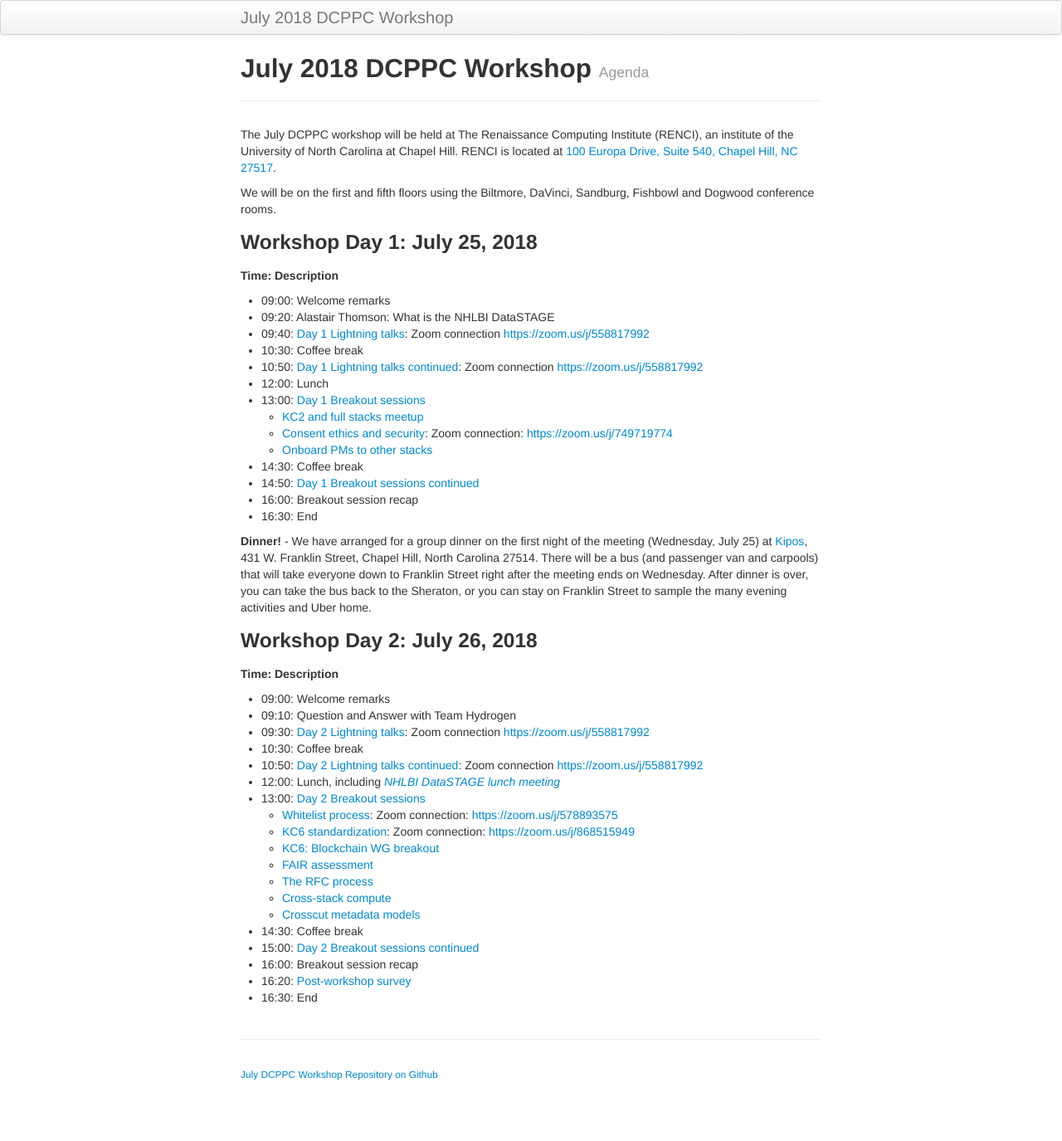
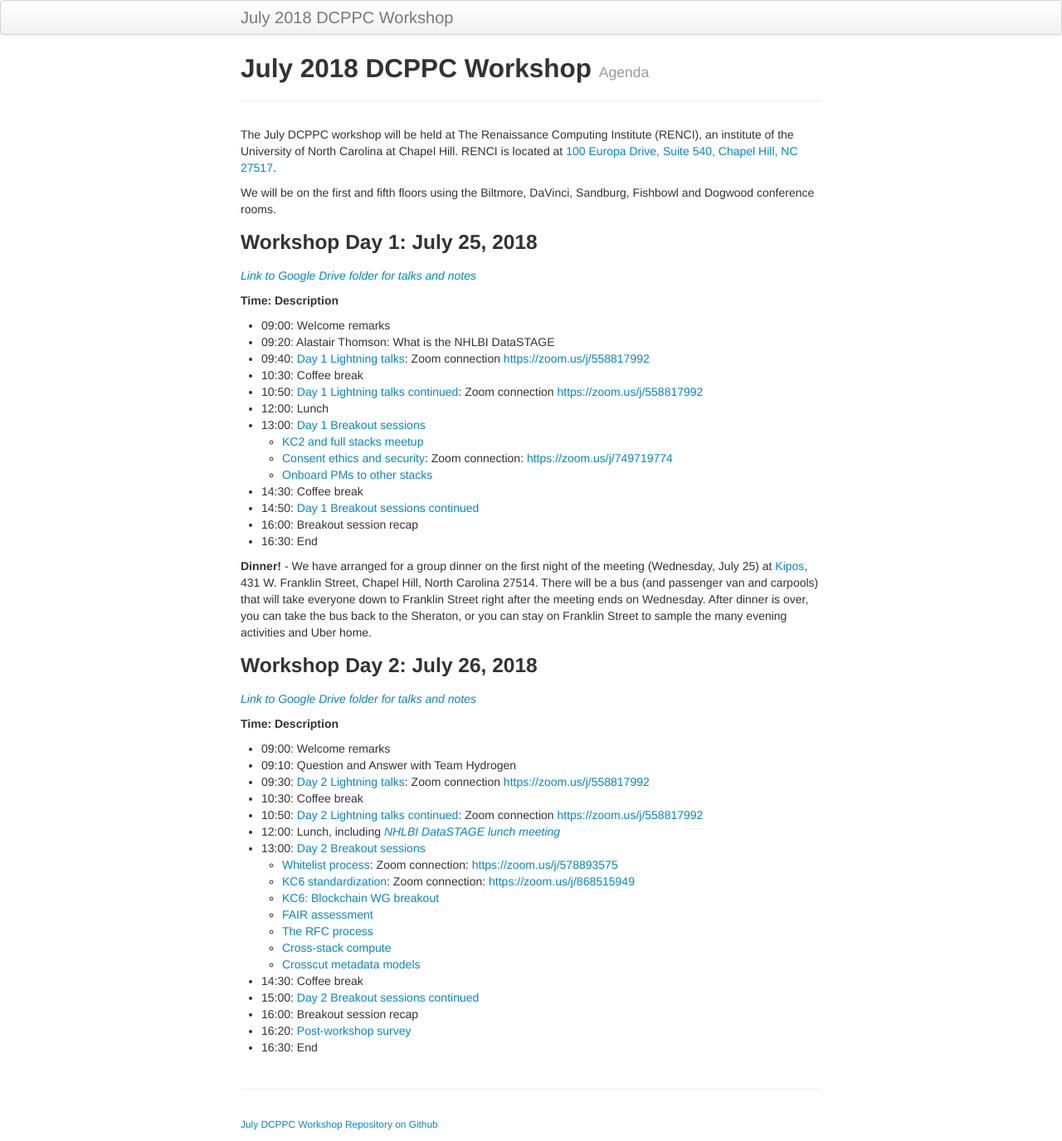
Before and after one commit to dcppc/2018-july-workshop, a Jekyll site: the page built from docs/agenda.md, in a window 1280 px wide. Shown: the whole page at 83% size. Built offline with Jekyll 4.4.1, drawn with Linux system fonts in a browser that asks for light colours; before the commit the page ends 1315 px from its top, so only the background shows below that.

Commit message:
add link to drive

```diff
--- a/docs/agenda.md
+++ b/docs/agenda.md
@@ -10,6 +10,8 @@ The July DCPPC workshop will be held at The Renaissance Computing Institute (REN
 We will be on the first and fifth floors using the Biltmore, DaVinci, Sandburg, Fishbowl and Dogwood conference rooms.
 
 ### Workshop Day 1: July 25, 2018
+
+*[Link to Google Drive folder for talks and notes](https://drive.google.com/drive/u/0/folders/1Ues8Pa_xV6Vvbg0-4uBuK_5EBefDkEEK)*
 
 **Time: Description**
 - 09:00: Welcome remarks
@@ -32,6 +34,8 @@ We will be on the first and fifth floors using the Biltmore, DaVinci, Sandburg,
 
 ### Workshop Day 2:  July 26, 2018
 
+*[Link to Google Drive folder for talks and notes](https://drive.google.com/drive/u/0/folders/1Ues8Pa_xV6Vvbg0-4uBuK_5EBefDkEEK)*
+
 **Time: Description**
 - 09:00: Welcome remarks
 - 09:10: Question and Answer with Team Hydrogen
```
